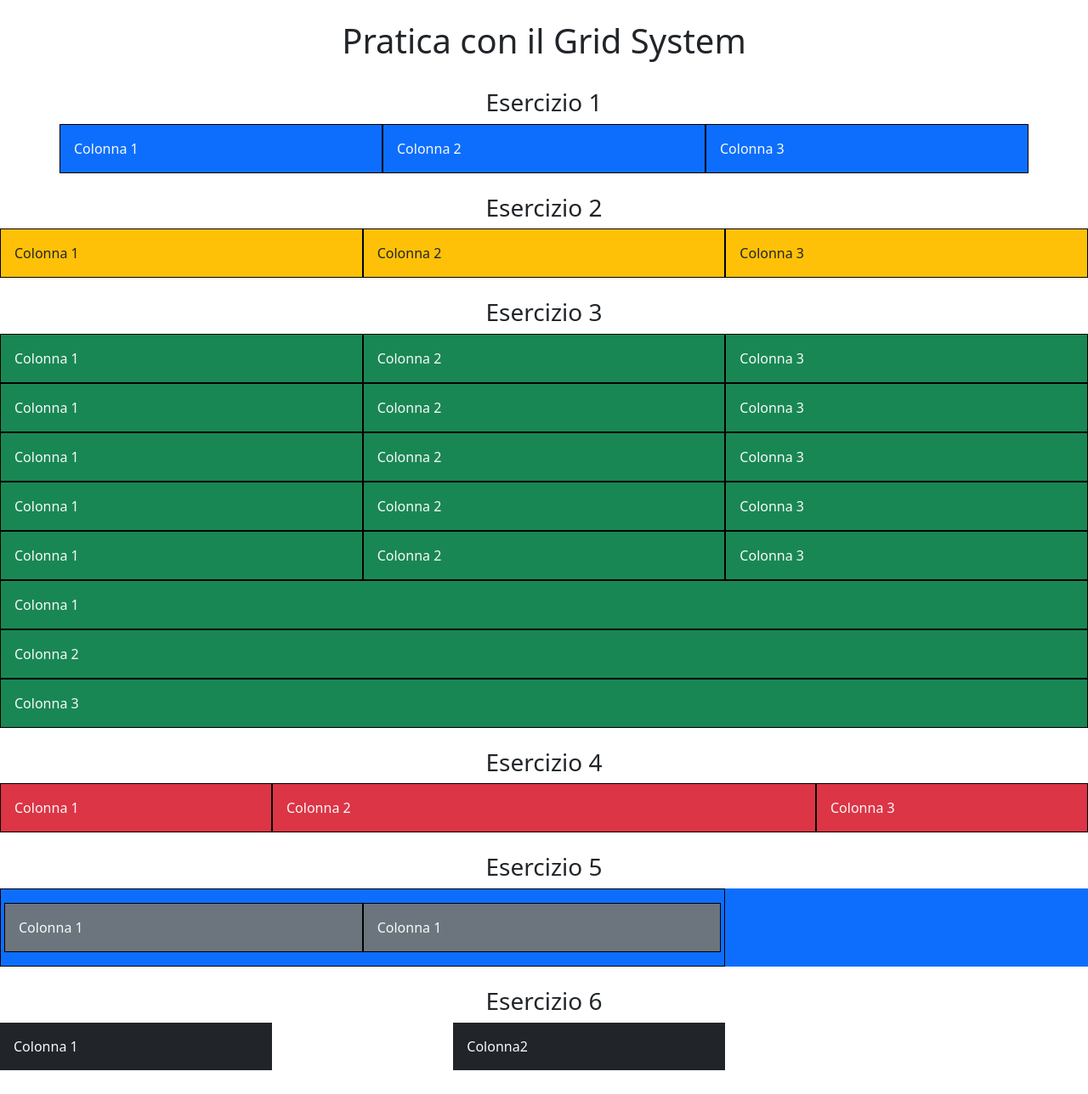
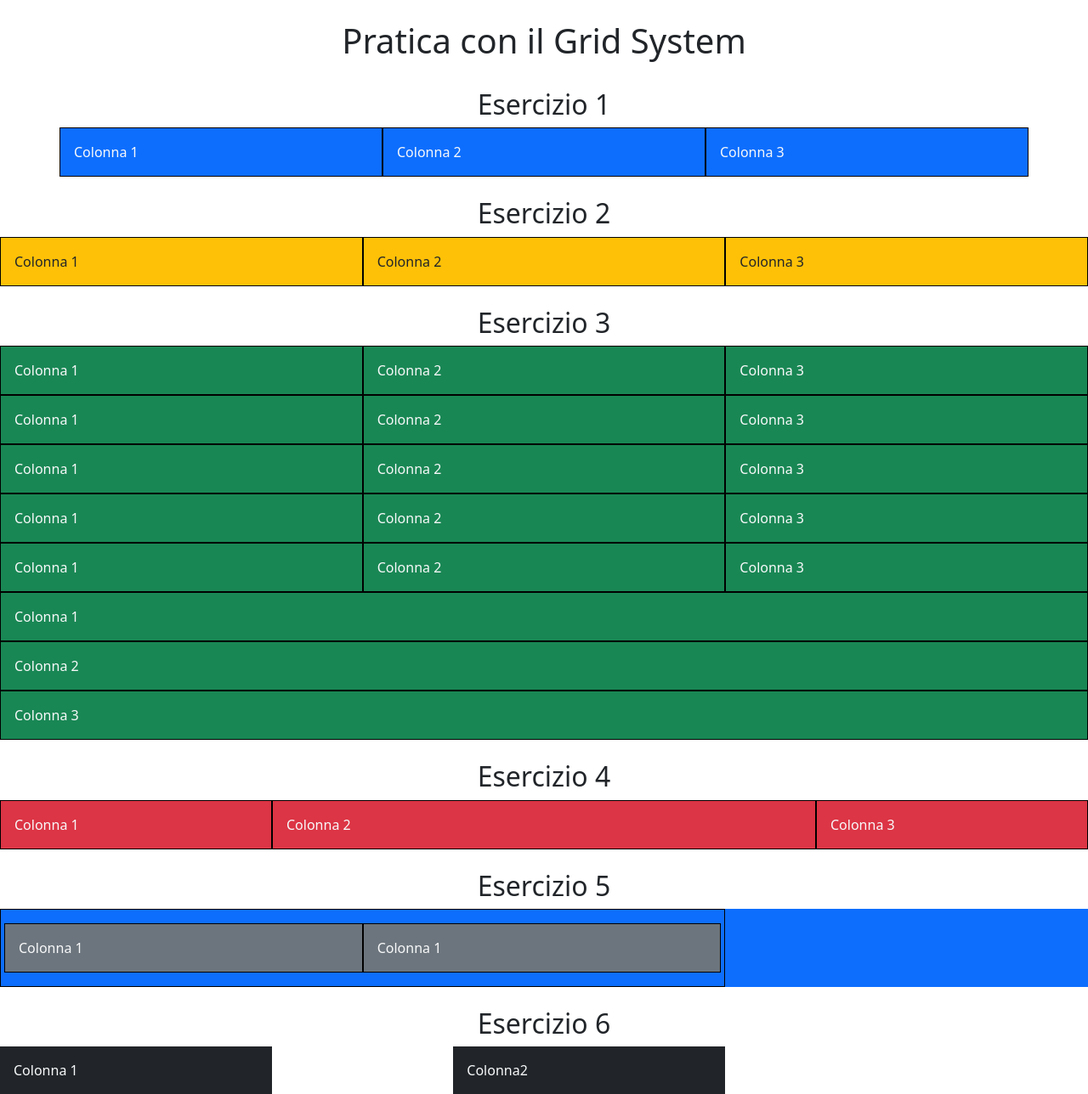
Before and after one commit to Dan131195/Esercizio-02-12, a plain HTML site: page index.html in a window 1280 px wide. Shown: the whole page at 85% size. Before the commit the page ends 1260 px from the top, so only its background shows below. Drawn offline with nearby package versions, Linux system fonts and the light colour scheme.

Commit message:
Commit finale

```diff
--- a/index.html
+++ b/index.html
@@ -16,7 +16,7 @@
     <!-- ESERCIZIO 1 -->
 
     <div class="container">
-        <h3 class="text-center">Esercizio 1</h3>
+        <h2 class="text-center">Esercizio 1</h2>
         <div class="row bg-primary text-light">
             <div class="col-md border border-black p-3">Colonna 1</div>
             <div class="col-md border border-black p-3">Colonna 2</div>
@@ -27,7 +27,7 @@
     <!-- ESERCIZIO 2 --> <br>
 
     <div class="container-fluid">
-        <h3 class="text-center">Esercizio 2</h3>
+        <h2 class="text-center">Esercizio 2</h2>
         <div class="row bg-warning ">
             <div class="col-md col-md border border-black p-3">Colonna 1</div>
             <div class="col-md col-md border border-black p-3">Colonna 2</div>
@@ -38,7 +38,7 @@
     <!-- ESERCIZIO 3 --> <br>
 
     <div class="container-fluid">
-        <h3 class="text-center">Esercizio 3</h3>
+        <h2 class="text-center">Esercizio 3</h2>
         <div class="row text-light bg-success">
             <div class="col border border-black p-3">Colonna 1</div>
             <div class="col border border-black p-3">Colonna 2</div>
@@ -74,7 +74,7 @@
     <!-- ESERCIZIO 4 --> <br>
 
     <div class="container-fluid">
-        <h3 class="text-center">Esercizio 4</h3>
+        <h2 class="text-center">Esercizio 4</h2>
         <div class="row text-light bg-danger">
             <div class="col-md-3 border border-black p-3">Colonna 1</div>
             <div class="col-md-6 border border-black p-3">Colonna 2</div>
@@ -85,7 +85,7 @@
     <!-- ESERCIZIO 5 --> <br>
 
     <div class="container-fluid">
-        <h3 class="text-center">Esercizio 5</h3>
+        <h2 class="text-center">Esercizio 5</h2>
         <div class="row bg-primary">
             <div class="col-md-8 p-3 border border-black">
                 <div class="row bg-secondary text-light">
@@ -100,7 +100,7 @@
     <!-- ESERCIZIO 6 --> <br>
 
     <div class="container-fluid">
-        <h3 class="text-center">Esercizio 6</h3>
+        <h2 class="text-center">Esercizio 6</h2>
         <div class="row text-light">
             <div class="col-md-3 p-3 bg-dark">Colonna 1</div>
             <div class="col-md-3 offset-md-2 p-3 bg-dark">Colonna2</div>
```
